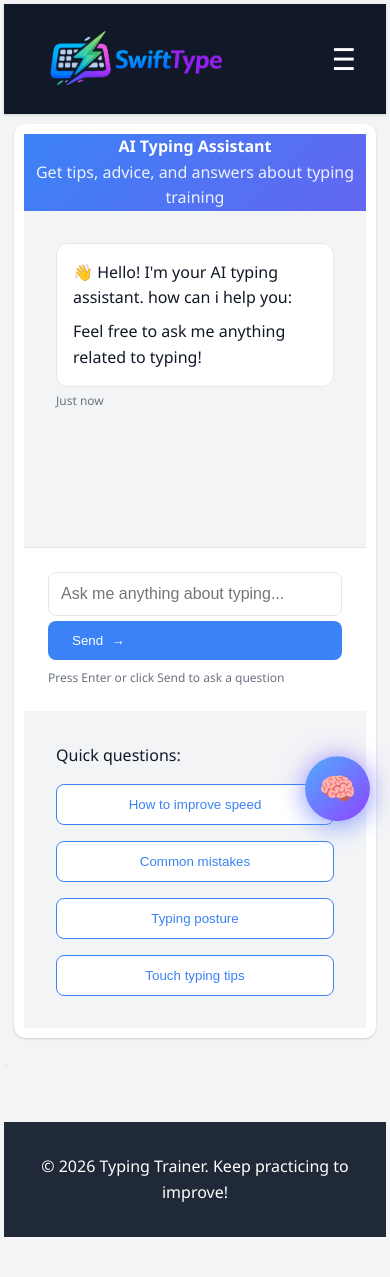
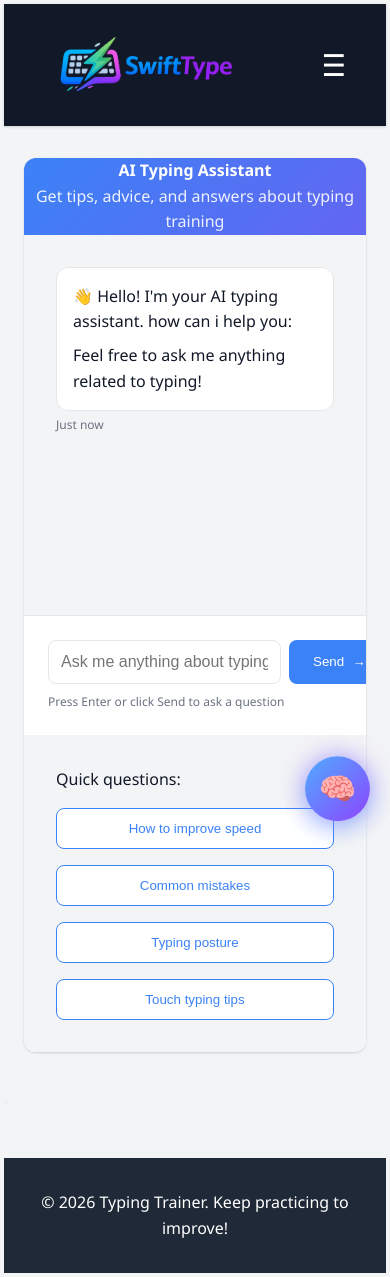
Before and after one commit to komezimihigo/SwiftType-, a Flask app: page /chat/ in a window 390 px wide. Before the commit the page ends 1237 px from the top, so only its background shows below. Run offline with Flask 3, Linux system fonts and the light colour scheme; a user stored in the database is signed in; data comes from the database, SQL or seed files in the repository; data that the repository does not hold is empty.

Commit message:
Remove mobile fix styles from style.css
Removed mobile-specific styles from the CSS file.

```diff
--- a/static/scc/style.css
+++ b/static/scc/style.css
@@ -2156,79 +2156,3 @@ a.ai-btn, a.ai-btn:visited, a.ai-btn:active, a.ai-btn:focus{
     height:60px;
     object-fit:contain;
 }
-
-
-/* Mobile Fix */
-@media (max-width: 768px) {
-
-    * {
-        box-sizing: border-box;
-    }
-
-    body {
-        overflow-x: hidden;
-    }
-
-    .container,
-    .chat-container,
-    .test-container,
-    .dashboard-container {
-        width: 100% !important;
-        max-width: 100% !important;
-        margin: 0 !important;
-        padding: 10px !important;
-    }
-
-    .chat-wrapper,
-    .text-display,
-    .stats-display,
-    .summary-grid,
-    .results-grid,
-    .weak-keys-grid,
-    .suggestions-grid {
-        width: 100% !important;
-    }
-
-    table {
-        display: block;
-        width: 100%;
-        overflow-x: auto;
-    }
-
-    .chat-input {
-        width: 100%;
-        min-width: 0;
-    }
-
-    .input-group {
-        display: flex;
-        flex-wrap: wrap;
-        gap: 5px;
-    }
-
-    .send-btn {
-        width: 100%;
-    }
-
-    img,
-    video,
-    canvas {
-        max-width: 100%;
-        height: auto;
-    }
-
-    h1 {
-        font-size: 1.8rem;
-    }
-
-    h2 {
-        font-size: 1.5rem;
-    }
-
-    .summary-grid,
-    .results-grid,
-    .stats-display,
-    .suggestions-grid {
-        grid-template-columns: 1fr !important;
-    }
-    }
```
